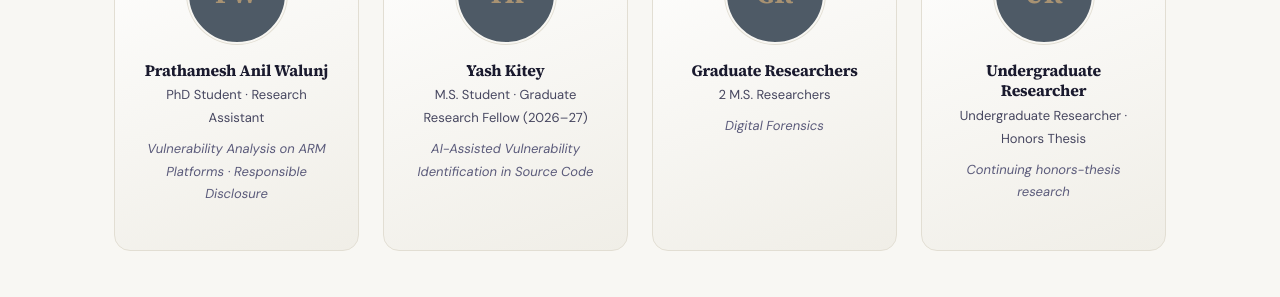
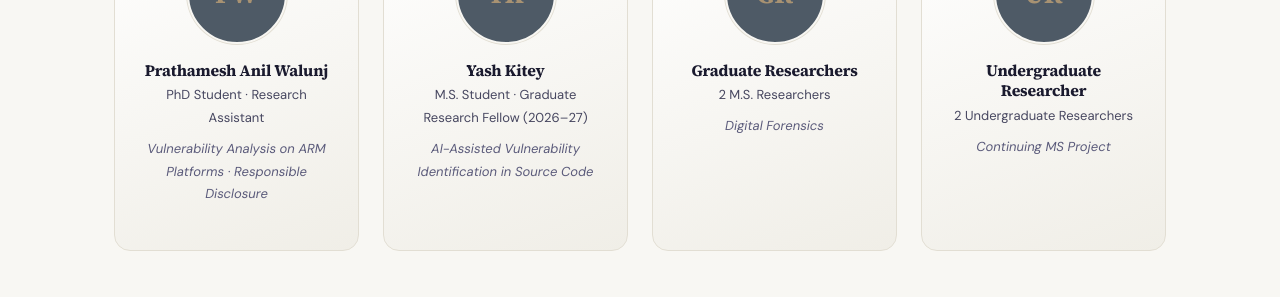
Before and after one commit to cytrail/cytrail.github.io, a Jekyll site: the page built from _pages/team.md, in a window 1280 px wide. Shown: the part 1277-1574 px from the top of the page. Built offline with Jekyll 4.4.1, drawn with Linux system fonts in a browser that asks for light colours.

Commit message:
Update role and info for Undergraduate Researcher

```diff
--- a/_data/team_members.yml
+++ b/_data/team_members.yml
@@ -20,5 +20,5 @@
 
 - name: Undergraduate Researcher
   initials: UR
-  role: Undergraduate Researcher · Honors Thesis
-  info: Continuing honors-thesis research
+  role: 2 Undergraduate Researchers
+  info: Continuing MS Project
```
